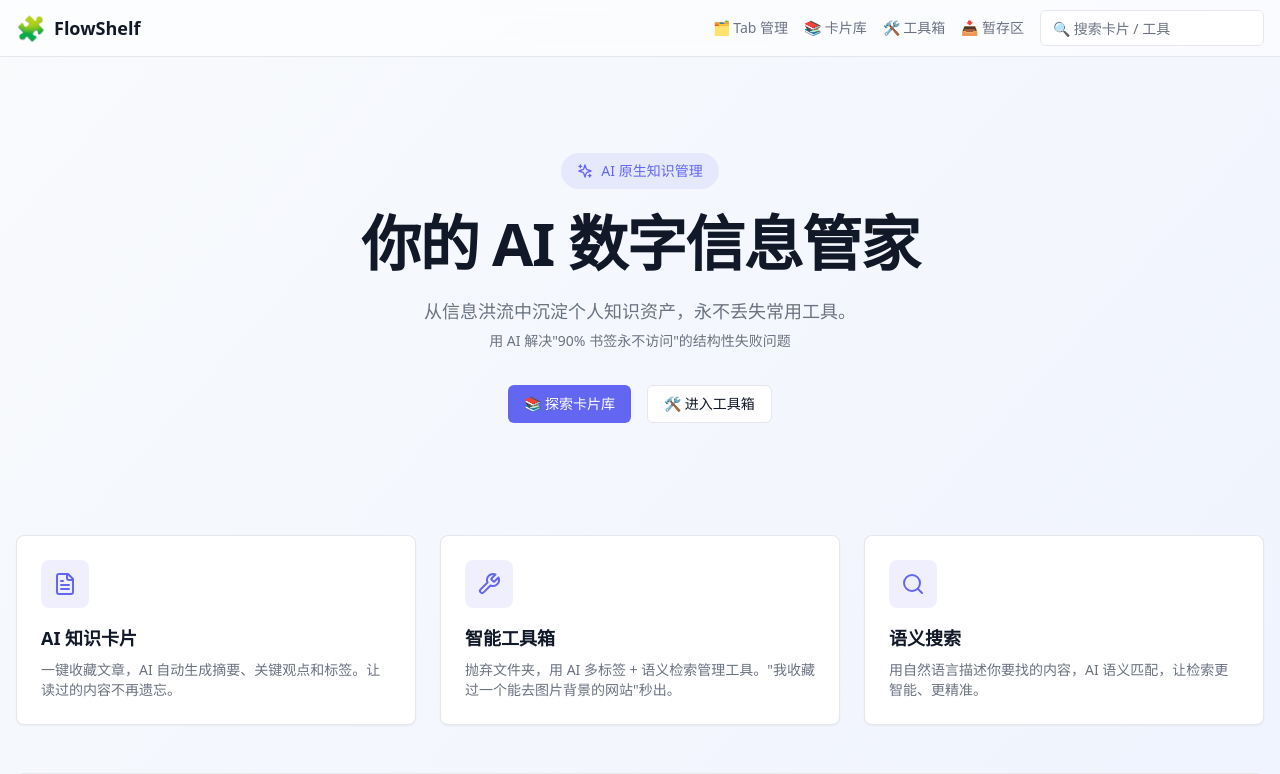
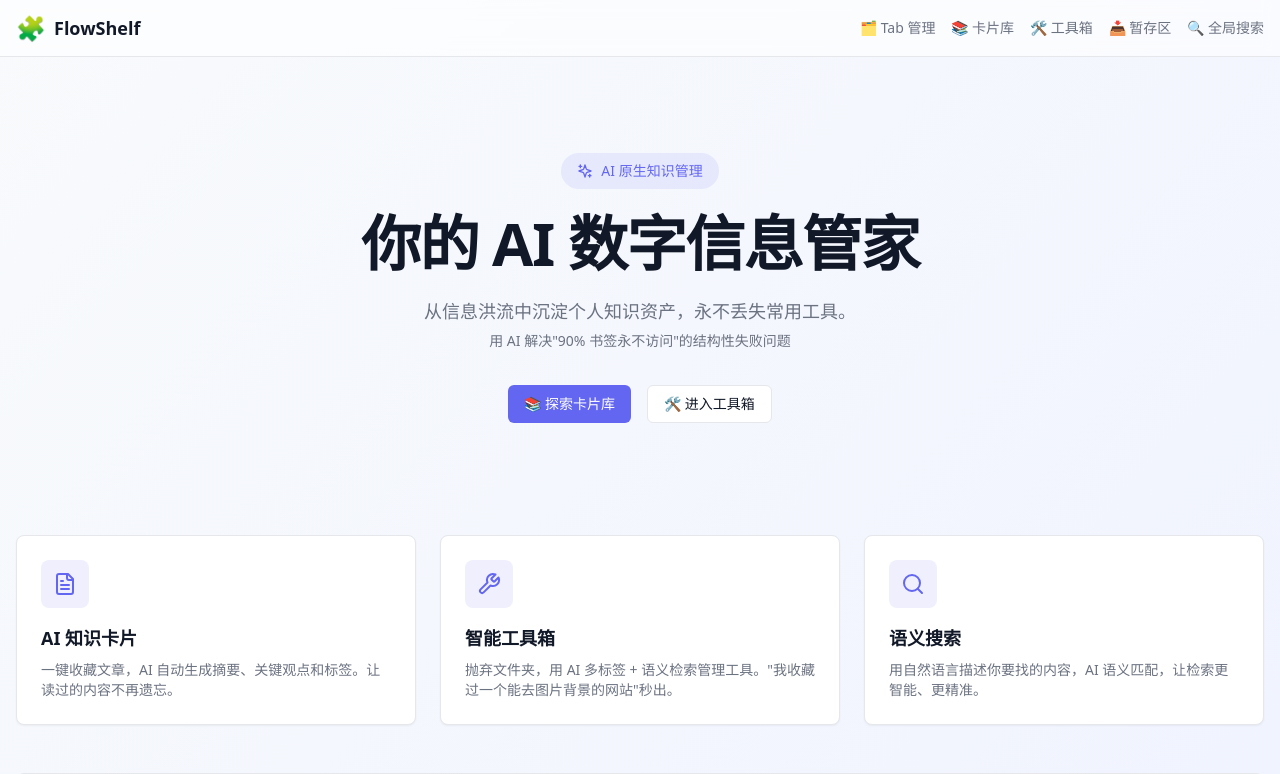
Before and after one commit to wmxuan/FlowShelf, a Next.js app in the folder frontend/: page / in a window 1280 px wide. Shown: the top 774 px of the page. Built offline with nearby package versions, Linux system fonts and the light colour scheme.

Commit message:
💄 style: Header导航改为5tab布局,搜索入口下沉到各业务页

```diff
--- a/frontend/components/Header.tsx
+++ b/frontend/components/Header.tsx
@@ -1,28 +1,18 @@
 'use client';
 
 import Link from 'next/link';
-import { usePathname, useRouter } from 'next/navigation';
-import { useState } from 'react';
+import { usePathname } from 'next/navigation';
 
 const NAV_ITEMS = [
   { href: '/tabs', label: '🗂️ Tab 管理' },
   { href: '/cards', label: '📚 卡片库' },
   { href: '/toolbox', label: '🛠️ 工具箱' },
   { href: '/learning', label: '📥 暂存区' },
+  { href: '/search', label: '🔍 全局搜索' },
 ];
 
 export default function Header() {
   const pathname = usePathname();
-  const router = useRouter();
-  const [searchQuery, setSearchQuery] = useState('');
-
-  const handleSearch = (e: React.FormEvent) => {
-    e.preventDefault();
-    const q = searchQuery.trim();
-    if (q) {
-      router.push(`/search?q=${encodeURIComponent(q)}`);
-    }
-  };
 
   return (
     <header className="sticky top-0 z-50 border-b border-border bg-background/95 backdrop-blur supports-[backdrop-filter]:bg-background/60">
@@ -48,16 +38,6 @@ export default function Header() {
               </Link>
             );
           })}
-          <form onSubmit={handleSearch} className="flex items-center">
-            <input
-              type="text"
-              value={searchQuery}
-              onChange={(e) => setSearchQuery(e.target.value)}
-              placeholder="🔍 搜索卡片 / 工具"
-              className="input h-9 w-44 md:w-56"
-              aria-label="全局搜索"
-            />
-          </form>
         </nav>
       </div>
     </header>
```
Also changed, not shown: 1 other file (tests, documents, lock files or other folders).
